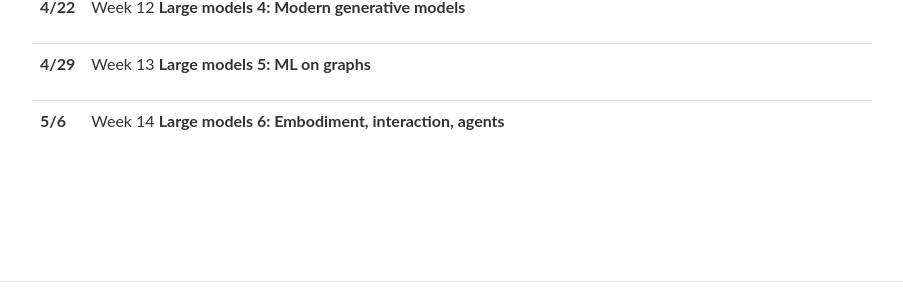
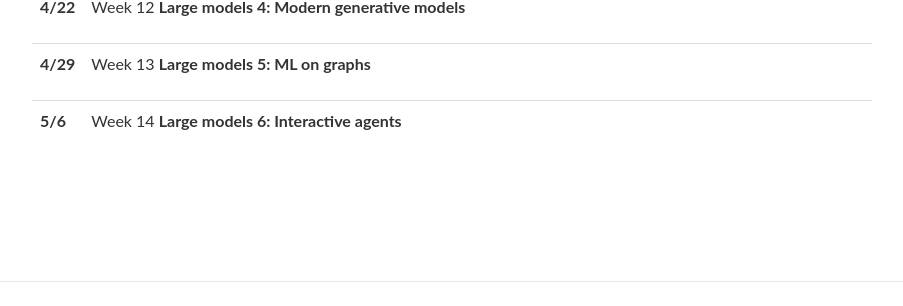
Before and after one commit to MIT-MI/how2ai-course, a Jekyll site: the page built from spring2025/_pages/schedule.md, in a window 1280 px wide and 1371 px high. Shown: the part 894-1200 px from the top of the window, without its empty margins (188-1091 px from the left). Built offline with Jekyll 4.4.1, drawn with Linux system fonts in a browser that asks for light colours; nearby versions of some CDN libraries; comment, search, counter and statistics services are not loaded.

Commit message:
Update lectures_2025.yml

```diff
--- a/_data/lectures_2025.yml
+++ b/_data/lectures_2025.yml
@@ -91,7 +91,7 @@
 
 - date: 5/6
   title: >
-    Week 14 <strong>Large models 6: Embodiment, interaction, agents</strong>
+    Week 14 <strong>Large models 6: Interactive agents</strong>
   slides:
   topics:
   readings:
```
